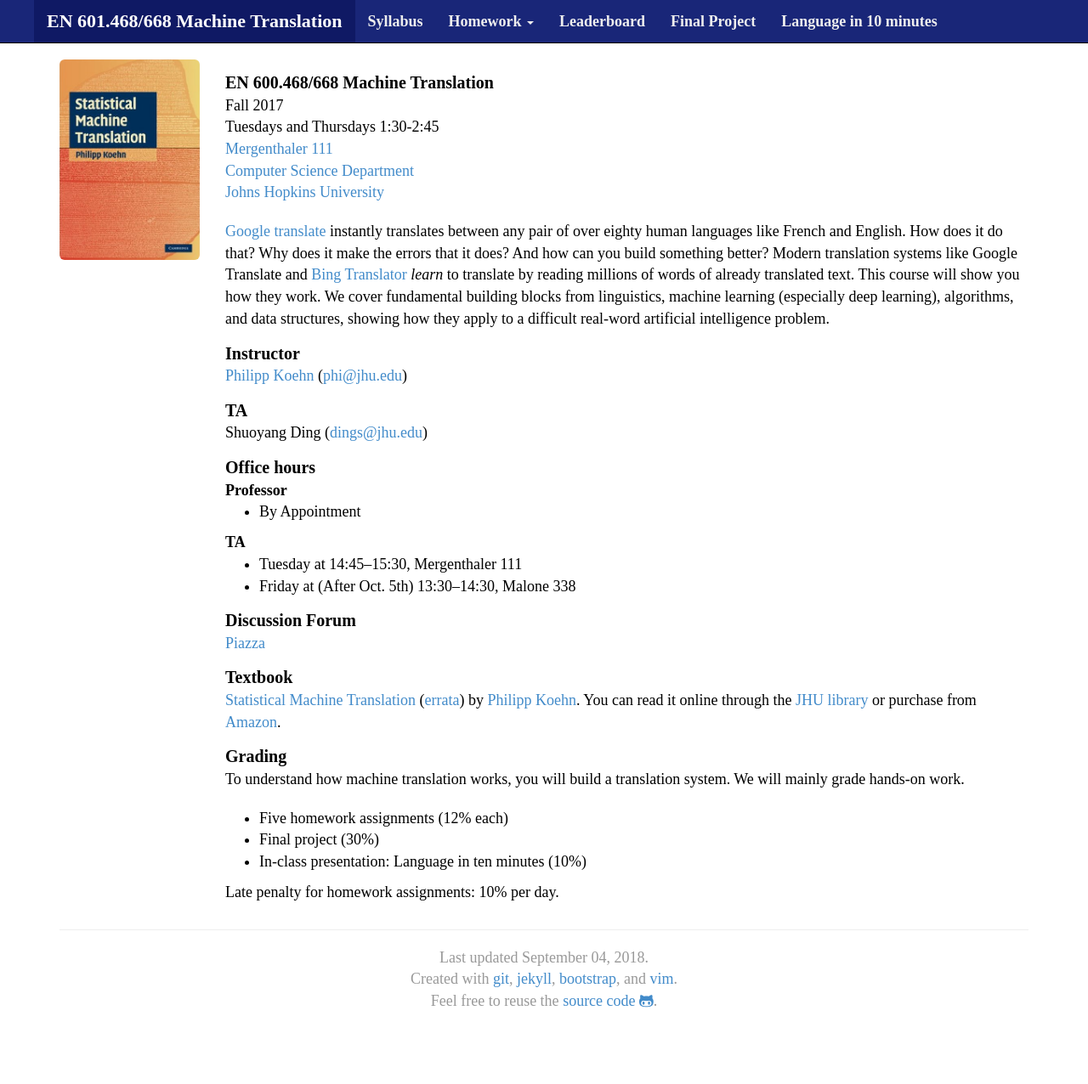
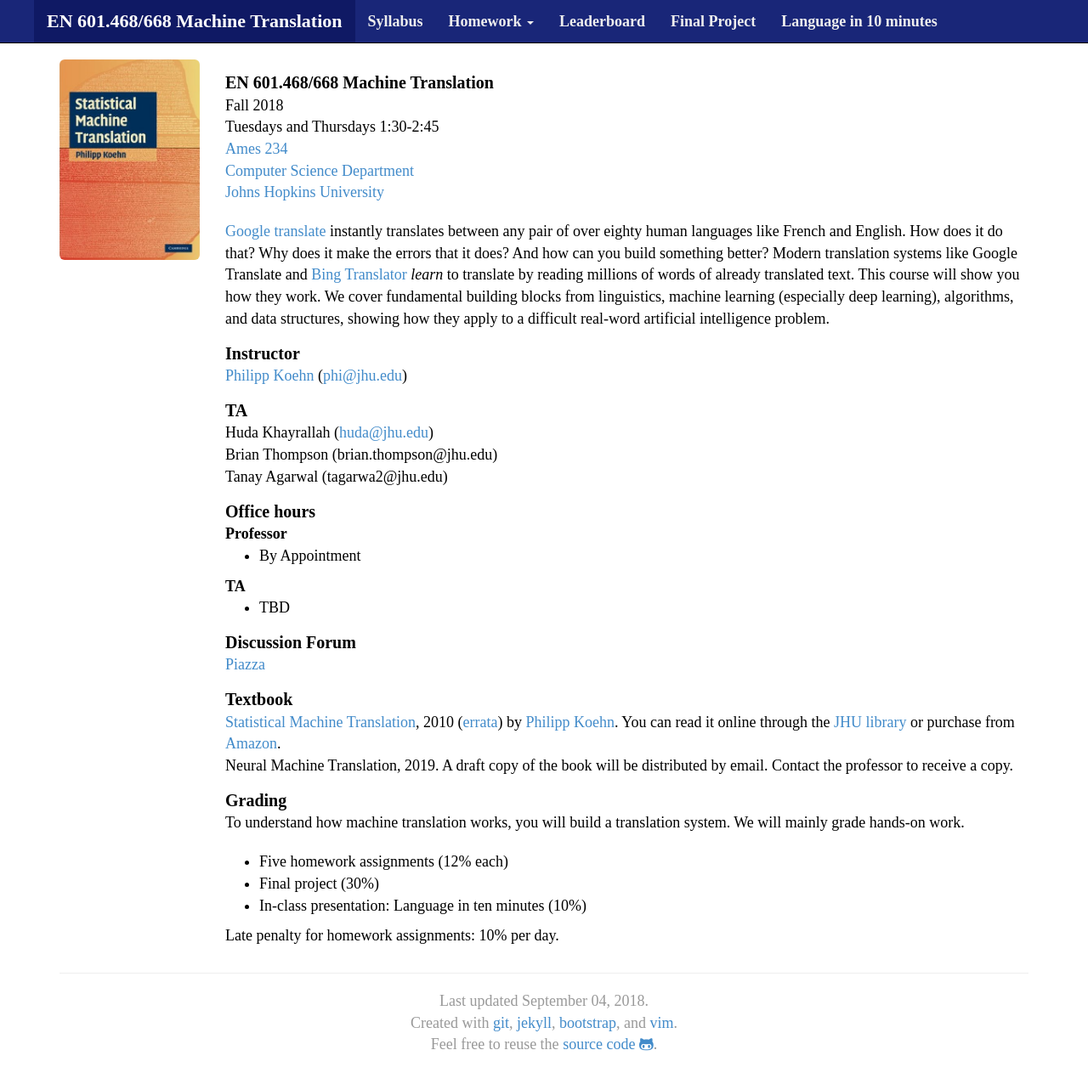
Before and after one commit to mt-class/jhu, a Jekyll site: the page built from index.md, in a window 1280 px wide and 1294 px high. Shown: the top 1276 px of the window at 85% size. Built offline with Jekyll 4.4.1, drawn with Linux system fonts in a browser that asks for light colours; nearby versions of some CDN libraries; some web fonts are replaced.

Commit message:
Update index.md

```diff
--- a/index.md
+++ b/index.md
@@ -6,10 +6,10 @@ title: Statistical Machine Translation
 active_tab: main_page
 ---
 
-EN 600.468/668 Machine Translation
-: Fall 2017
+EN 601.468/668 Machine Translation
+: Fall 2018
 : Tuesdays and Thursdays 1:30-2:45
-: [Mergenthaler	111](http://webapps.jhu.edu/jhuniverse/information_about_hopkins/visitor_information/how_to_get_here/homewood_campus/pdf/homewood_campus_map.pdf)
+: [Ames 234](http://webapps.jhu.edu/jhuniverse/information_about_hopkins/visitor_information/how_to_get_here/homewood_campus/pdf/homewood_campus_map.pdf)
 : [Computer Science Department](http://www.cs.jhu.edu/)
 : [Johns Hopkins University](http://www.jhu.edu/)
 
@@ -31,23 +31,25 @@ Instructor
 : [Philipp Koehn](http://www.cs.jhu.edu/~phi/) (<phi@jhu.edu>)
 
 TA
-: Shuoyang Ding (<dings@jhu.edu>)
+: Huda Khayrallah (<huda@jhu.edu>)
+: Brian Thompson (brian.thompson@jhu.edu)
+: Tanay Agarwal (tagarwa2@jhu.edu)
 
 Office hours
 : **Professor**
 * By Appointment
 : **TA**
-* Tuesday at 14:45--15:30, Mergenthaler 111
-* Friday at (After Oct. 5th) 13:30--14:30, Malone 338
+* TBD
 
 Discussion Forum
 : [Piazza](https://piazza.com/jhu/fall2017/en600468/home)
 
 Textbook
-: [Statistical Machine Translation](http://www.statmt.org/book/) (<a href="http://statmt.org/book/errata.html">errata</a>)
+: [Statistical Machine Translation](http://www.statmt.org/book/), 2010 (<a href="http://statmt.org/book/errata.html">errata</a>)
 by [Philipp Koehn](http://www.cs.jhu.edu/~phi/).
 You can read it online through the <a href="https://catalyst.library.jhu.edu/catalog/bib_3522360">JHU library</a> or
 purchase from <a href="http://www.amazon.com/Statistical-Machine-Translation-Philipp-Koehn/dp/0521874157">Amazon</a>.
+: Neural Machine Translation, 2019. A draft copy of the book will be distributed by email. Contact the professor to receive a copy.
 
 Grading
 : To understand how machine translation works, you will build a translation system.
```
